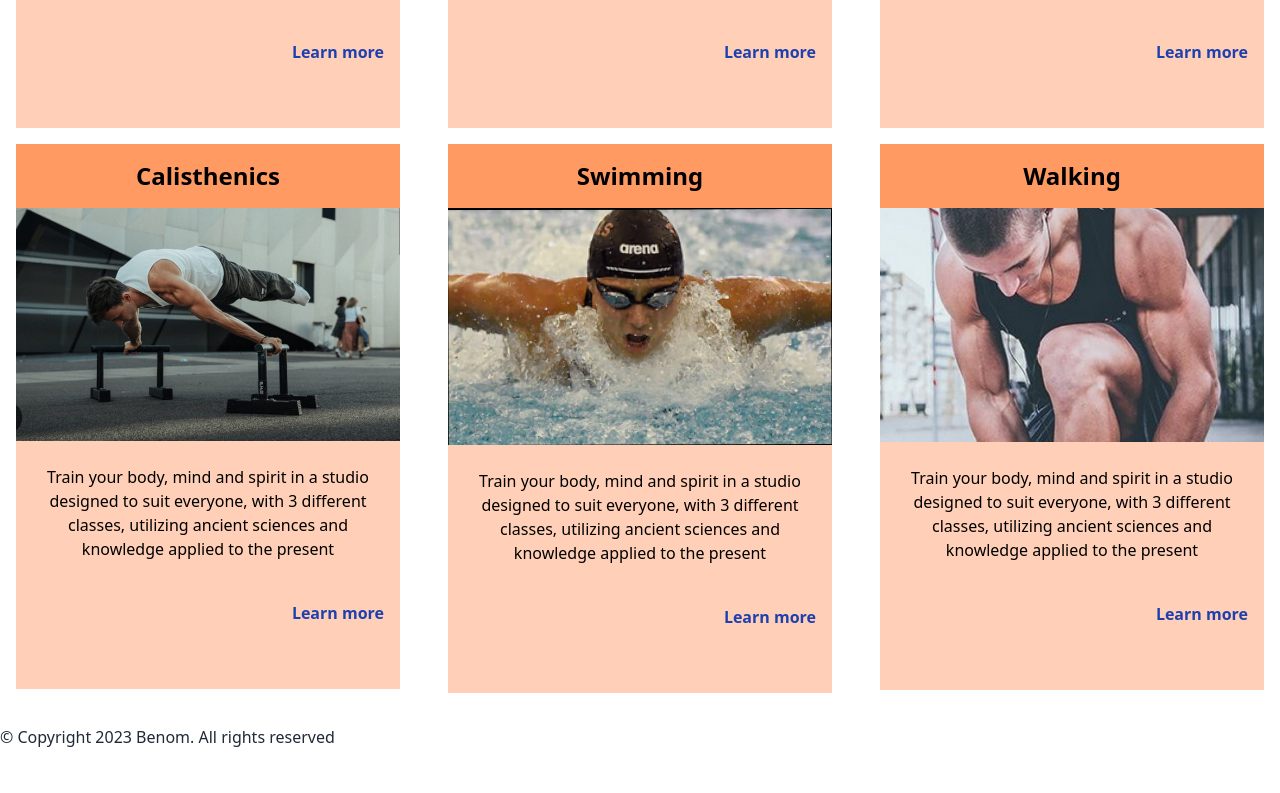
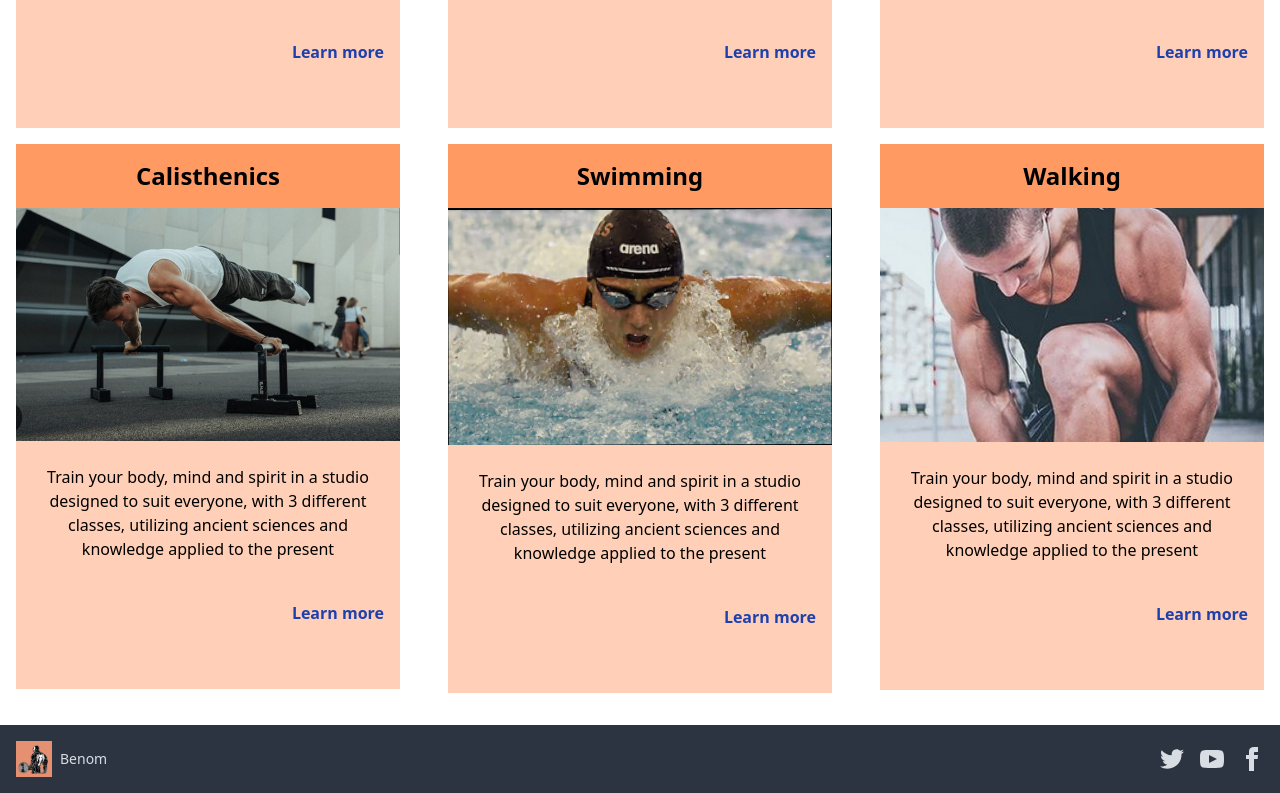
Before and after one commit to ymn-dev/benom-health-webapp-frontend, a React (Vite) app: page / in a window 1280 px wide. Shown: the part 1397-2190 px from the top of the page. Before the commit the page ends 2146 px from the top, so only its background shows below. Built offline with nearby package versions, Linux system fonts and the light colour scheme.

Commit message:
need new logo picture will fix later

```diff
--- a/src/Component/Layout/Footer.jsx
+++ b/src/Component/Layout/Footer.jsx
@@ -1,7 +1,20 @@
 import React from "react";
+import Benompf from '../../assets/Benom_Profile_Logo.png'
+const Footer = () => {
+  return <footer className="footer items-center p-4 bg-neutral text-neutral-content">
+  <aside className="items-center grid-flow-col">
+    <img src={Benompf} alt="" className=" w-[36px] h-[36px] bg-blend-multiply" />
 
-const Footer = () => {
-  return <footer>&copy; Copyright 2023 Benom. All rights reserved</footer>;
+    {/* <svg width="36" height="36" viewBox="0 0 24 24" xmlns="http://www.w3.org/2000/svg" fillRule="evenodd" clipRule="evenodd" className="fill-current"><path d="M22.672 15.226l-2.432.811.841 2.515c.33 1.019-.209 2.127-1.23 2.456-1.15.325-2.148-.321-2.463-1.226l-.84-2.518-5.013 1.677.84 2.517c.391 1.203-.434 2.542-1.831 2.542-.88 0-1.601-.564-1.86-1.314l-.842-2.516-2.431.809c-1.135.328-2.145-.317-2.463-1.229-.329-1.018.211-2.127 1.231-2.456l2.432-.809-1.621-4.823-2.432.808c-1.355.384-2.558-.59-2.558-1.839 0-.817.509-1.582 1.327-1.846l2.433-.809-.842-2.515c-.33-1.02.211-2.129 1.232-2.458 1.02-.329 2.13.209 2.461 1.229l.842 2.515 5.011-1.677-.839-2.517c-.403-1.238.484-2.553 1.843-2.553.819 0 1.585.509 1.85 1.326l.841 2.517 2.431-.81c1.02-.33 2.131.211 2.461 1.229.332 1.018-.21 2.126-1.23 2.456l-2.433.809 1.622 4.823 2.433-.809c1.242-.401 2.557.484 2.557 1.838 0 .819-.51 1.583-1.328 1.847m-8.992-6.428l-5.01 1.675 1.619 4.828 5.011-1.674-1.62-4.829z"></path></svg>  */}
+    <p>Benom</p>
+  </aside>
+  <nav className="grid-flow-col gap-4 md:place-self-center md:justify-self-end">
+    <a><svg xmlns="http://www.w3.org/2000/svg" width="24" height="24" viewBox="0 0 24 24" className="fill-current"><path d="M24 4.557c-.883.392-1.832.656-2.828.775 1.017-.609 1.798-1.574 2.165-2.724-.951.564-2.005.974-3.127 1.195-.897-.957-2.178-1.555-3.594-1.555-3.179 0-5.515 2.966-4.797 6.045-4.091-.205-7.719-2.165-10.148-5.144-1.29 2.213-.669 5.108 1.523 6.574-.806-.026-1.566-.247-2.229-.616-.054 2.281 1.581 4.415 3.949 4.89-.693.188-1.452.232-2.224.084.626 1.956 2.444 3.379 4.6 3.419-2.07 1.623-4.678 2.348-7.29 2.04 2.179 1.397 4.768 2.212 7.548 2.212 9.142 0 14.307-7.721 13.995-14.646.962-.695 1.797-1.562 2.457-2.549z"></path></svg>
+    </a>
+    <a><svg xmlns="http://www.w3.org/2000/svg" width="24" height="24" viewBox="0 0 24 24" className="fill-current"><path d="M19.615 3.184c-3.604-.246-11.631-.245-15.23 0-3.897.266-4.356 2.62-4.385 8.816.029 6.185.484 8.549 4.385 8.816 3.6.245 11.626.246 15.23 0 3.897-.266 4.356-2.62 4.385-8.816-.029-6.185-.484-8.549-4.385-8.816zm-10.615 12.816v-8l8 3.993-8 4.007z"></path></svg></a>
+    <a><svg xmlns="http://www.w3.org/2000/svg" width="24" height="24" viewBox="0 0 24 24" className="fill-current"><path d="M9 8h-3v4h3v12h5v-12h3.642l.358-4h-4v-1.667c0-.955.192-1.333 1.115-1.333h2.885v-5h-3.808c-3.596 0-5.192 1.583-5.192 4.615v3.385z"></path></svg></a>
+  </nav>
+</footer>;
 };
 
 export default Footer;
--- a/src/Component/Layout/Navbar.jsx
+++ b/src/Component/Layout/Navbar.jsx
@@ -6,7 +6,7 @@
 const Navbar = () => {
   const { login, user, setUser, setLogin } = useLoginContext();
   const handleLogout = () => {
-    setUser({ });
+    setUser({});
     setLogin(false);
   };
   return (
```
